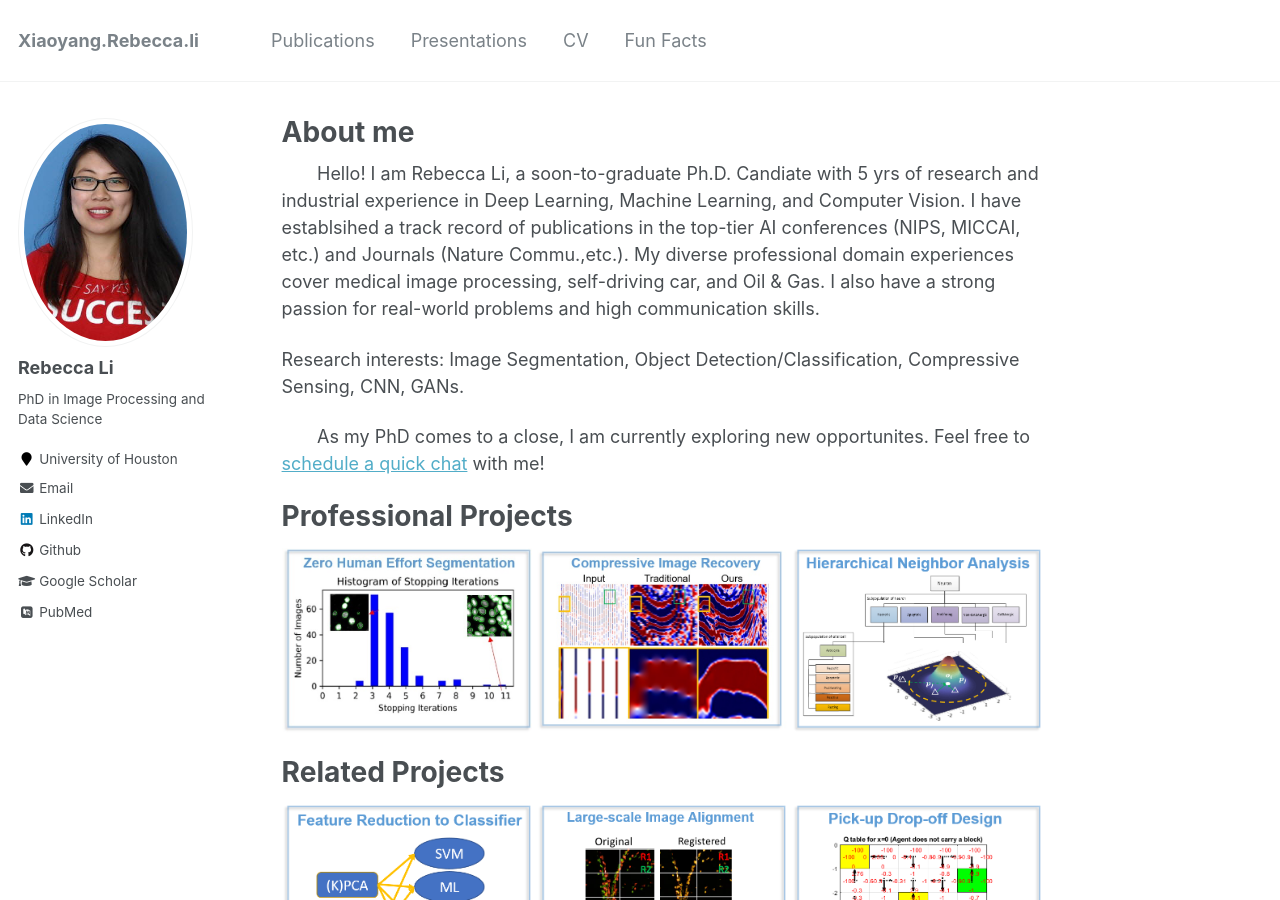
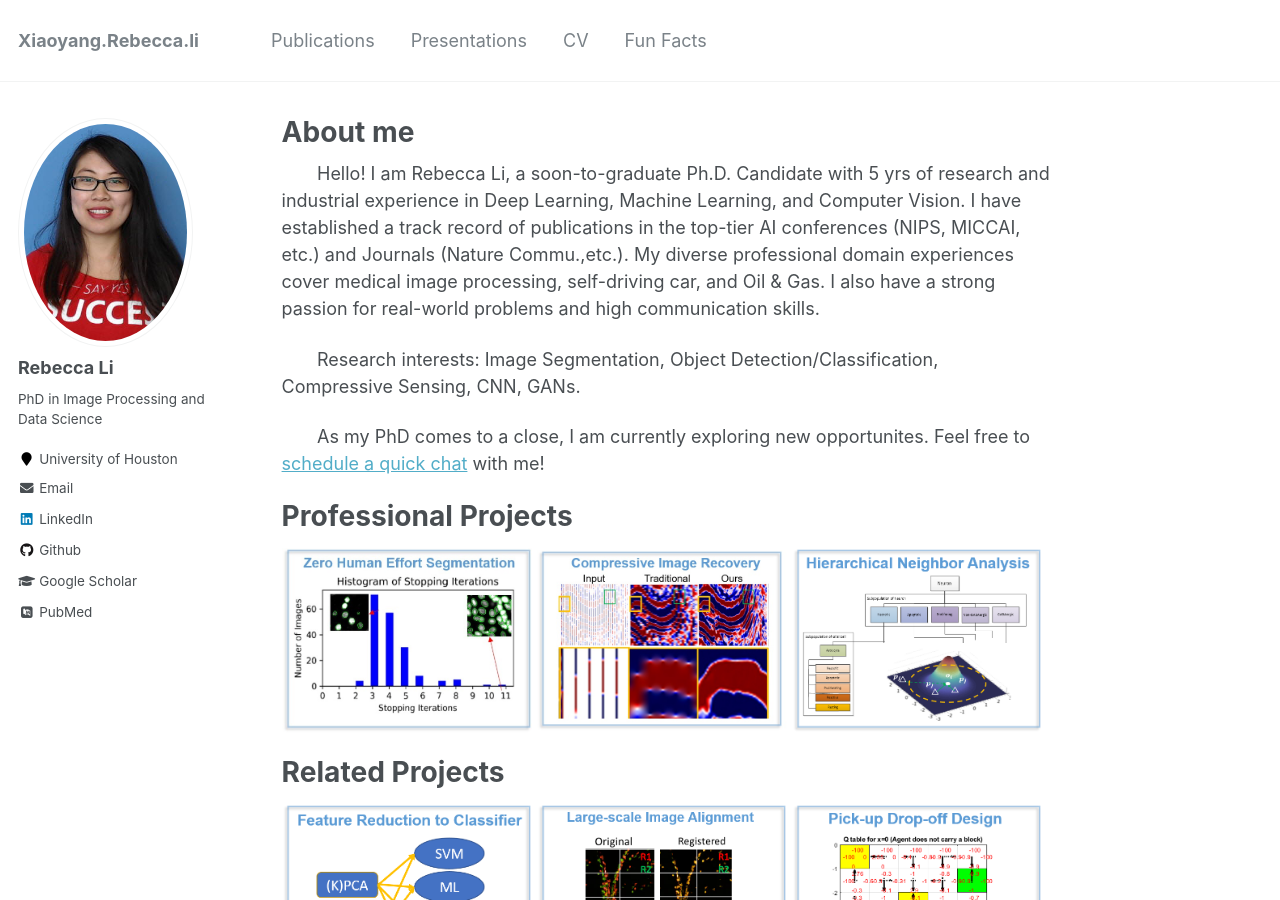
Before and after one commit to Xiaoyang-Rebecca/xiaoyang-rebecca.github.io, a Jekyll site: the page built from _pages/about.md, in a window 1280 px wide and 900 px high. Built offline with Jekyll 4.4.1, drawn with Linux system fonts in a browser that asks for light colours; some web fonts are replaced.

Commit message:
Update about.md

```diff
--- a/_pages/about.md
+++ b/_pages/about.md
@@ -20,9 +20,9 @@
 &nbsp;&nbsp;&nbsp;&nbsp;&nbsp;&nbsp;  \| [LinkedIn](https://www.linkedin.com/in/xiaoyang-rebecca-li/?locale=en_US)  \|  [ ResearchGate](http://researchgate.net/profile/Xiaoyang_Li14) \| [GoogleScholar](https://scholar.google.com/citations?user=k7iInwsAAAAJ&hl=en&authuser=1) \|   [ GitHub](http://github.com/Xiaoyang-Rebecca )  \|  [ Resume/CV ](https://drive.google.com/file/d/1fzcYLxRPoGuVQn86Krh8u5BrkdtxEhvW/view?usp=sharing) \|
 
 ###  &nbsp; -->
-&nbsp;&nbsp;&nbsp;&nbsp;&nbsp;&nbsp; Hello! I am Rebecca Li, a soon-to-graduate Ph.D. Candiate with 5 yrs of research and industrial experience in Deep Learning, Machine Learning, and Computer Vision. I have establsihed a track record of publications in the top-tier AI conferences (NIPS, MICCAI, etc.) and Journals (Nature Commu.,etc.). My diverse professional domain experiences cover medical image processing, self-driving car, and Oil & Gas. I also have a strong passion for real-world problems and high communication skills.
+&nbsp;&nbsp;&nbsp;&nbsp;&nbsp;&nbsp; Hello! I am Rebecca Li, a soon-to-graduate Ph.D. Candidate with 5 yrs of research and industrial experience in Deep Learning, Machine Learning, and Computer Vision. I have established a track record of publications in the top-tier AI conferences (NIPS, MICCAI, etc.) and Journals (Nature Commu.,etc.). My diverse professional domain experiences cover medical image processing, self-driving car, and Oil & Gas. I also have a strong passion for real-world problems and high communication skills.
 
-Research interests: Image Segmentation, Object Detection/Classification, Compressive Sensing, CNN, GANs.
+&nbsp;&nbsp;&nbsp;&nbsp;&nbsp;&nbsp; Research interests: Image Segmentation, Object Detection/Classification, Compressive Sensing, CNN, GANs.
 
 &nbsp;&nbsp;&nbsp;&nbsp;&nbsp;&nbsp; As my PhD comes to a close, I am currently exploring new opportunites. Feel free to [schedule a quick chat](https://calendly.com/s/o5uKjHE9) with me!
 
```
